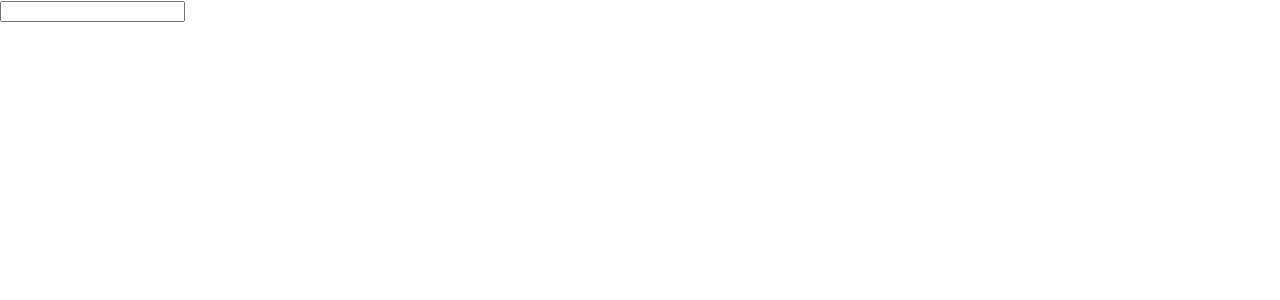
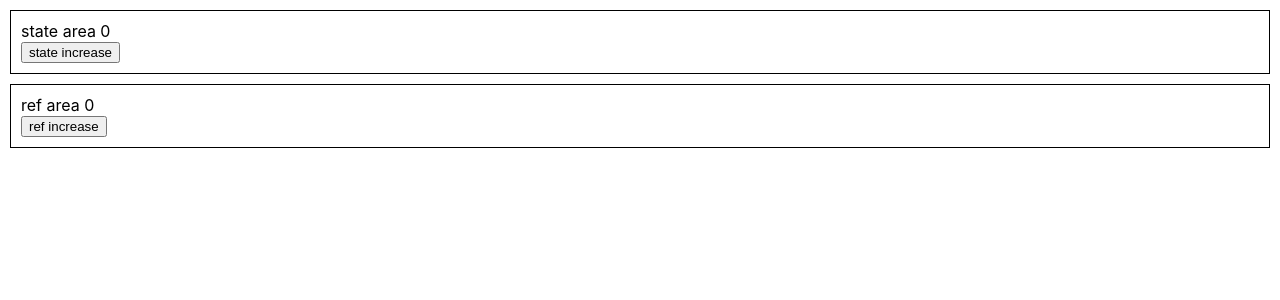
Before and after one commit to YoungHwan90s/React.js-Practice, a React (Create React App) app in the folder week-2/: page / in a window 1280 px wide. Shown: the top 300 px of the page. Built offline with nearby package versions, Linux system fonts and the light colour scheme.

Commit message:
React Hooks - useRef example

```diff
--- a/week-2/src/App.jsx
+++ b/week-2/src/App.jsx
@@ -1,26 +1,35 @@
-import React, { useEffect, useState } from "react";
+import React, { useRef, useState } from "react";
 
 function App() {
-  const [value, setValue] = useState("");
+  // ref에 저장한 값은 렌더링을 일으키지 않는다.
+  // 즉 초기화 되는 것을 막을 수 있다.
+  const [count, setCount] = useState(0);
+  const countRef = useRef(0);
+  const style = {
+    border: "1px solid black",
+    margin: "10px",
+    padding: "10px",
+  };
 
-  // Dependency Array
-  // 배열에 값을 넣어, 값이 바뀔 때만 useEffect 실행!
-  useEffect(() => {
-    console.log(`value change ${value}`);
+  const plusStateButtonHandler = () => {
+    setCount(count + 1);
+  };
 
-    return () => {
-      console.log('clean up part')
-    }
-  }, [value]);
+  const plusRefButtonHandler = () => {
+    countRef.current++;
+    console.log(countRef.current)
+  };
 
   return (
     <div>
-      <input
-        type="text"
-        onChange={(event) => {
-          setValue(event.target.value);
-        }}
-      ></input>
+      <div style={style}>
+        state area {count} <br />
+        <button onClick={plusStateButtonHandler}>state increase</button>
+      </div>
+      <div style={style}>
+        ref area {countRef.current} <br />
+        <button onClick={plusRefButtonHandler}>ref increase</button>
+      </div>
     </div>
   );
 }
```
